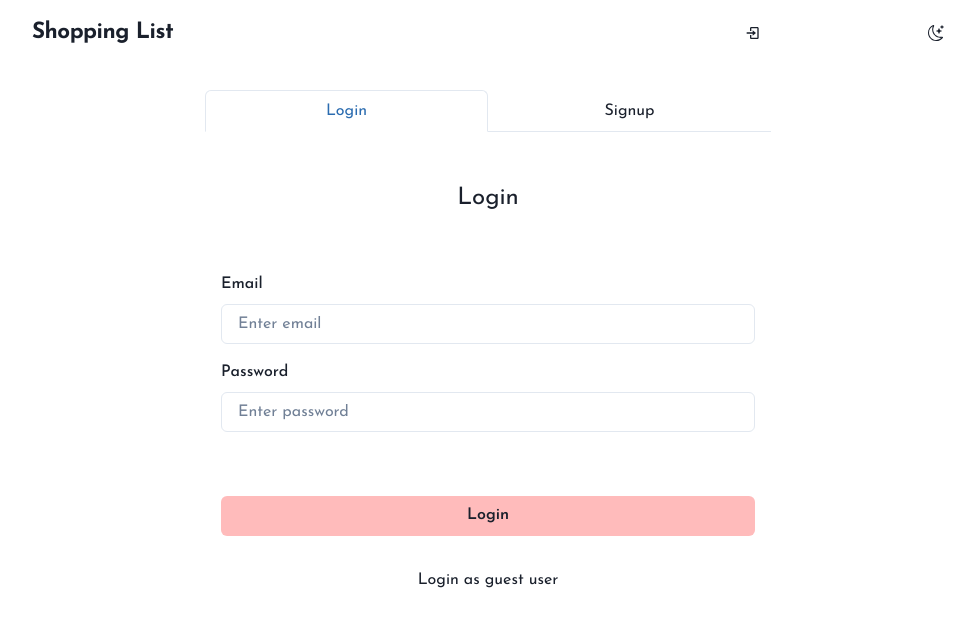
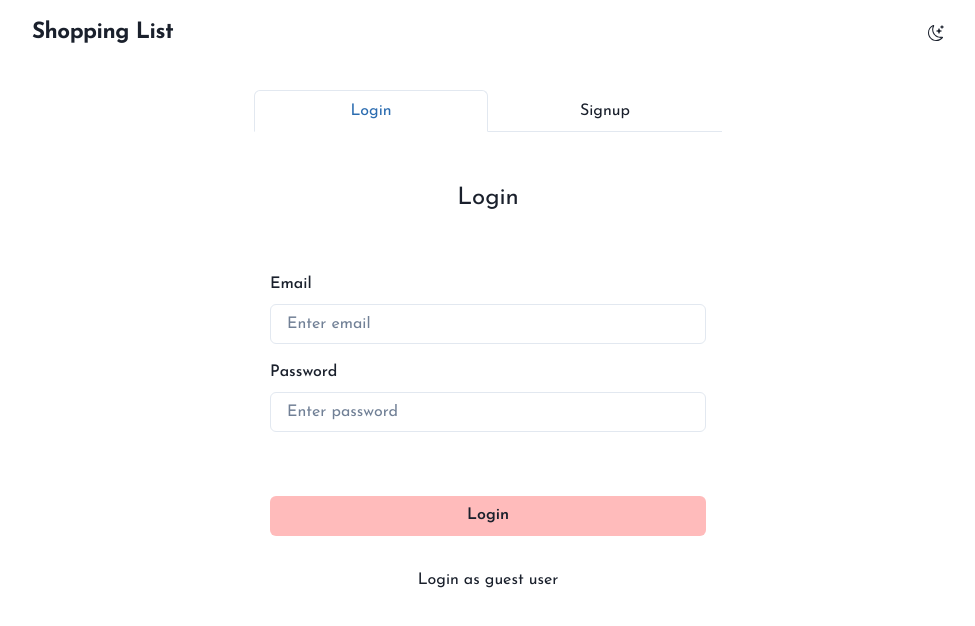
Before and after one commit to keento0809/my-mern-app, a React (Create React App) app in the folder frontend/: page /auth in a window 1280 px wide. Shown: the top 626 px of the page, without its empty margins (152-1127 px from the left). Built offline with nearby package versions, Linux system fonts and the light colour scheme.

Commit message:
Add media query in Alert

```diff
--- a/frontend/src/Layout/Layout.js
+++ b/frontend/src/Layout/Layout.js
@@ -1,4 +1,4 @@
-import { Container } from "@chakra-ui/react";
+import { Container, useMediaQuery } from "@chakra-ui/react";
 import React from "react";
 import LoginAlert from "../components/Alert/LoginAlert";
 import SignupAlert from "../components/Alert/SignupAlert";
@@ -7,10 +7,13 @@ import WarnAlert from "../components/Alert/WarnAlert";
 import Nav from "../components/Nav/Nav";
 
 const Layout = ({ children }) => {
+  const [isLargerThan768] = useMediaQuery("(min-width: 768px)");
   return (
     <>
       <Nav />
-      <Container>{children}</Container>
+      <Container maxWidth={isLargerThan768 ? "500px" : ""}>
+        {children}
+      </Container>
       <SuccessAlert />
       <WarnAlert />
       <LoginAlert />
--- a/frontend/src/components/Alert/LoginAlert.js
+++ b/frontend/src/components/Alert/LoginAlert.js
@@ -1,13 +1,16 @@
 import React from "react";
 import useAlertContext from "../../hooks/useAlertContext";
-import { Alert, AlertIcon } from "@chakra-ui/react";
+import { Alert, AlertIcon, useMediaQuery } from "@chakra-ui/react";
 
 const LoginAlert = () => {
   const { loginAlert } = useAlertContext();
+  const [isLargerThan768] = useMediaQuery("(min-width: 768px)");
+
   return (
     <>
       {loginAlert && (
         <Alert
+          maxWidth={isLargerThan768 ? "400px" : ""}
           status="success"
           variant="left-accent"
           position="fixed"
--- a/frontend/src/components/Alert/SignupAlert.js
+++ b/frontend/src/components/Alert/SignupAlert.js
@@ -1,13 +1,15 @@
 import React from "react";
 import useAlertContext from "../../hooks/useAlertContext";
-import { Alert, AlertIcon } from "@chakra-ui/react";
+import { Alert, AlertIcon, useMediaQuery } from "@chakra-ui/react";
 
 const SignupAlert = () => {
   const { signupAlert } = useAlertContext();
+  const [isLargerThan768] = useMediaQuery("(min-width: 768px)");
   return (
     <>
       {signupAlert && (
         <Alert
+          maxWidth={isLargerThan768 ? "400px" : ""}
           status="success"
           variant="left-accent"
           position="fixed"
--- a/frontend/src/components/Alert/SuccessAlert.js
+++ b/frontend/src/components/Alert/SuccessAlert.js
@@ -1,13 +1,15 @@
 import React from "react";
 import useAlertContext from "../../hooks/useAlertContext";
-import { Alert, AlertIcon } from "@chakra-ui/react";
+import { Alert, AlertIcon, useMediaQuery } from "@chakra-ui/react";
 
 const SuccessAlert = () => {
   const { alert } = useAlertContext();
+  const [isLargerThan768] = useMediaQuery("(min-width: 768px)");
   return (
     <>
       {alert && (
         <Alert
+          maxWidth={isLargerThan768 ? "400px" : ""}
           status="success"
           variant="left-accent"
           position="fixed"
--- a/frontend/src/components/Alert/WarnAlert.js
+++ b/frontend/src/components/Alert/WarnAlert.js
@@ -1,9 +1,11 @@
 import React from "react";
 import useAlertContext from "../../hooks/useAlertContext";
-import { Alert, AlertIcon } from "@chakra-ui/react";
+import { Alert, AlertIcon, useMediaQuery } from "@chakra-ui/react";
 
 const WarnAlert = () => {
   const { warnAlert } = useAlertContext();
+  const [isLargerThan768] = useMediaQuery("(min-width: 768px)");
+
   return (
     <>
       {warnAlert && (
--- a/frontend/src/components/form/LoginForm.js
+++ b/frontend/src/components/form/LoginForm.js
@@ -1,5 +1,5 @@
 import React, { useState } from "react";
-import { Link, useNavigate } from "react-router-dom";
+import { useNavigate } from "react-router-dom";
 import useAlertContext from "../../hooks/useAlertContext";
 import {
   FormControl,
--- a/frontend/src/components/nav/Nav.js
+++ b/frontend/src/components/nav/Nav.js
@@ -94,11 +94,11 @@ const Nav = () => {
                     <FiLogOut />
                   </span>
                 )}
-                {!isLoggedIn && (
+                {/* {!isLoggedIn && (
                   <Link to="/auth">
                     <BiLogIn />
                   </Link>
-                )}
+                )} */}
               </Box>
               <Flex justifyContent="center" textAlign="center">
                 {colorMode === "light" ? (
--- a/frontend/src/pages/Auth.js
+++ b/frontend/src/pages/Auth.js
@@ -8,7 +8,7 @@ import {
   TabPanel,
   Text,
 } from "@chakra-ui/react";
-import LoginForm from "../components/Form/LoginForm";
+import LoginForm from "../components/Form/LoginForm.js";
 import SignupForm from "../components/Form/SignupForm";
 
 const Auth = () => {
```
